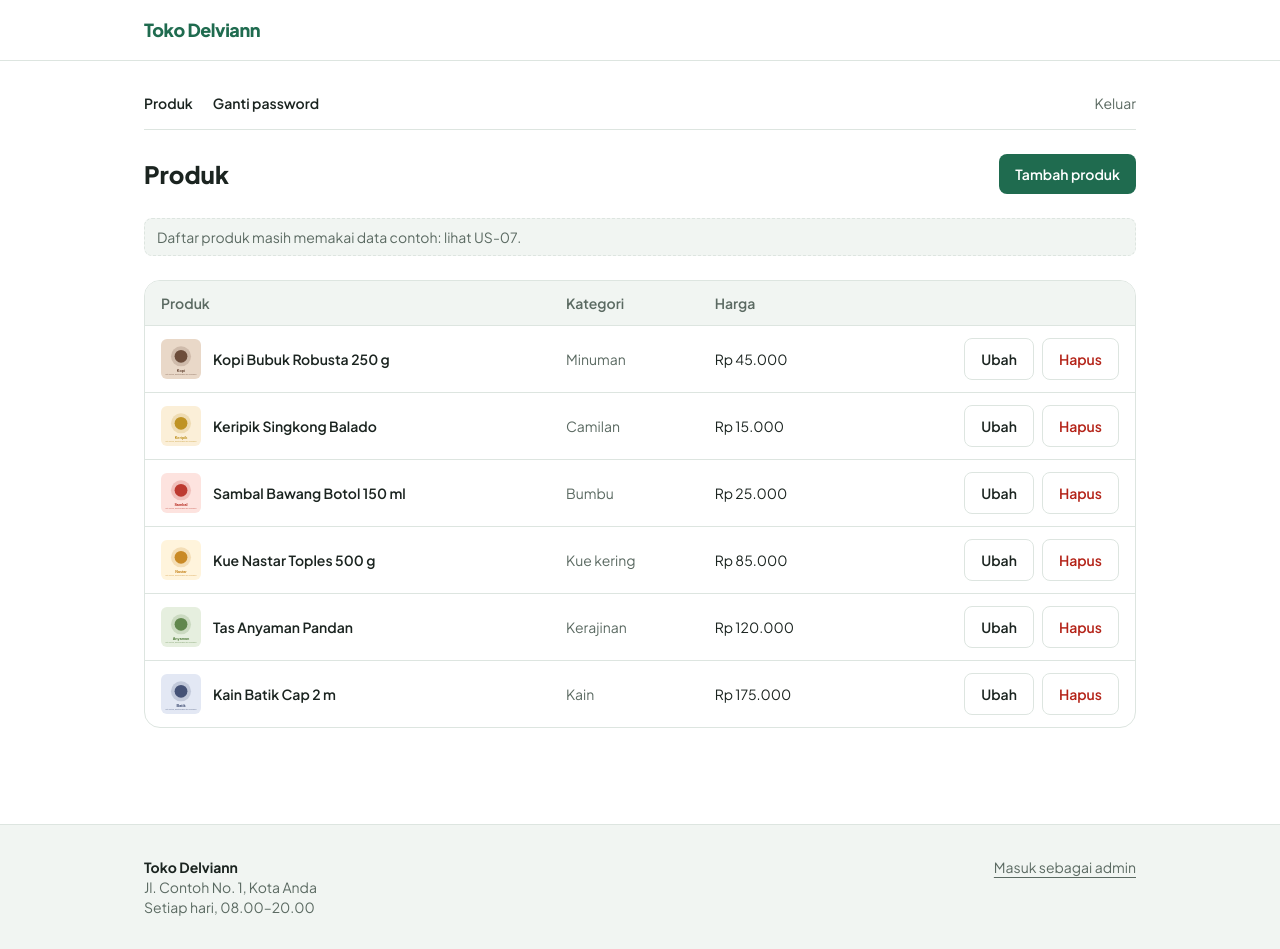
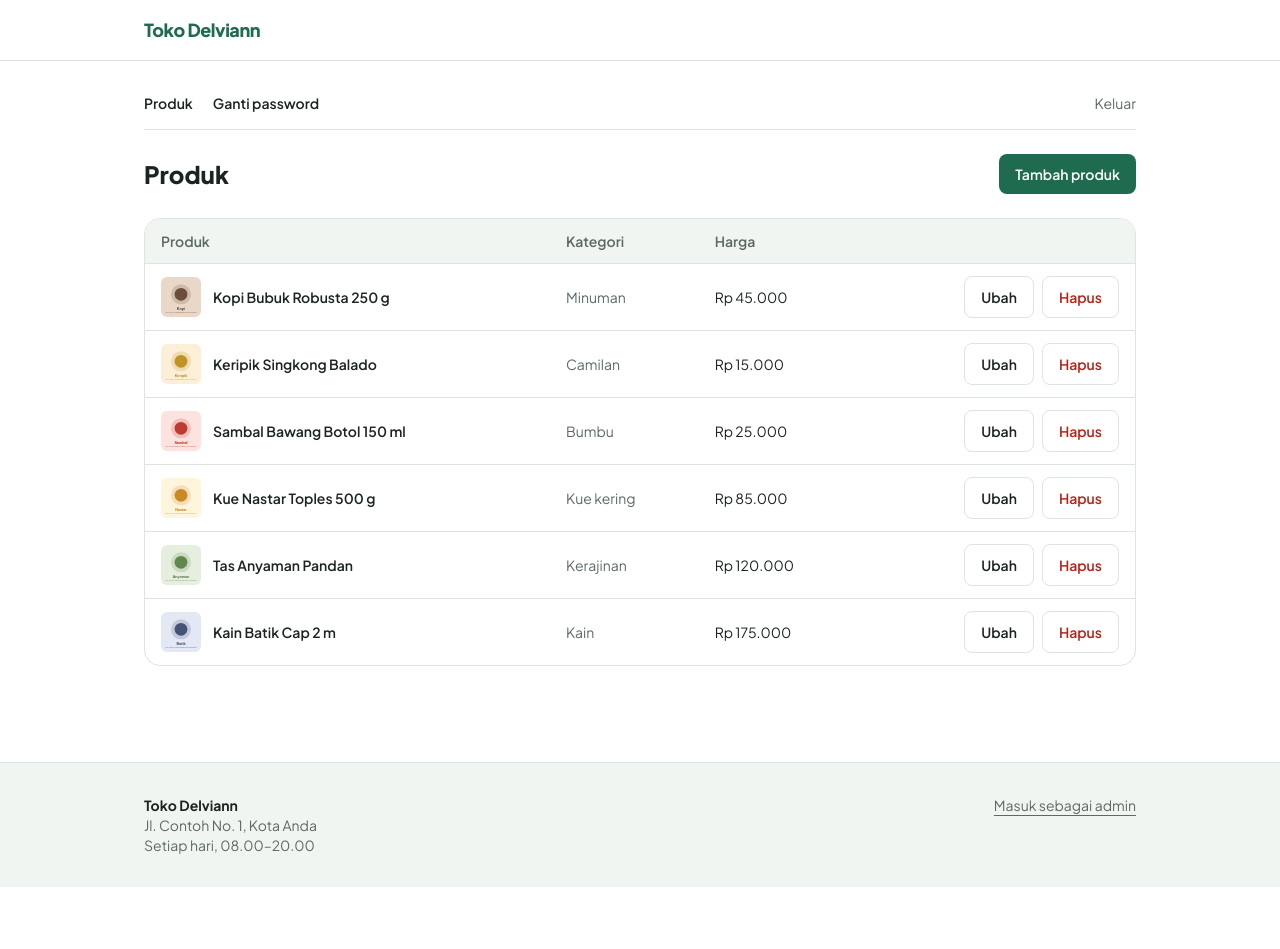
Before and after one commit to delviannn/KATEGORI-DELVIAN, a Next.js app: page /admin in a window 1280 px wide. After the commit the page ends 887 px from the top, so only its background shows below. Built offline with nearby package versions, Linux system fonts and the light colour scheme.

Commit message:
US-06: proteksi halaman admin

```diff
--- a/app/admin/page.jsx
+++ b/app/admin/page.jsx
@@ -1,11 +1,9 @@
 import NavAdmin from "@/components/NavAdmin";
 import TabelProduk from "@/components/TabelProduk";
 import Tombol from "@/components/Tombol";
-import CatatanBelumAktif from "@/components/CatatanBelumAktif";
 import { produkContoh } from "@/lib/data-contoh";
 
-// US-06: halaman ini belum terlindungi. Siapa pun bisa membukanya.
-// Tugas peserta: hanya admin yang sudah login boleh membuka semua halaman /admin.
+// US-06: rute /admin sudah terproteksi oleh proxy.js
 export default function HalamanAdmin() {
   // US-07 (bonus): daftar produk masih memakai data contoh, belum dari database.
   const daftarProduk = produkContoh;
@@ -18,9 +16,6 @@ export default function HalamanAdmin() {
         {/* US-08 (bonus): tambah produk */}
         <Tombol href="/admin/produk/baru">Tambah produk</Tombol>
       </div>
-      <CatatanBelumAktif>
-        Daftar produk masih memakai data contoh: lihat US-07.
-      </CatatanBelumAktif>
       <TabelProduk daftarProduk={daftarProduk} />
     </div>
   );
```
